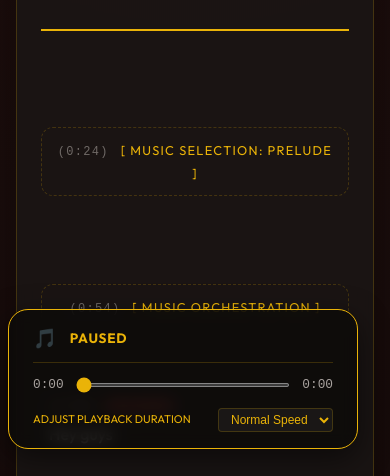
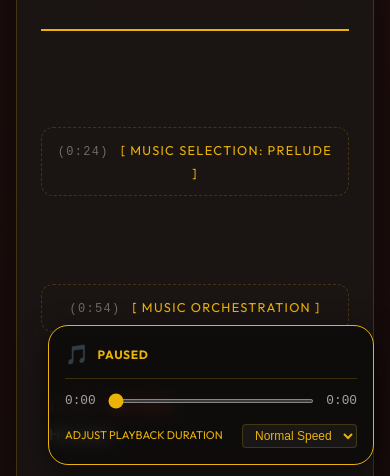
Before and after one commit to seven-711/miss-saigon-act1-script, a plain HTML site: page index.html in a window 390 px wide. Both pictures are taken after a click on the button "Toggle Music". Shown: the part 363-839 px from the top of the page. Drawn offline with Linux system fonts and the light colour scheme.

Commit message:
Fix floating audio button UI for mobile

```diff
--- a/miss-saigon.css
+++ b/miss-saigon.css
@@ -272,6 +272,7 @@
   border-radius: 20px;
   padding: 1rem 1.5rem;
   width: 350px;
+  max-width: calc(100vw - 4rem);
 }
 
 .audio-controls-extra {
@@ -367,4 +368,22 @@
     letter-spacing: 0.1em;
     padding: 0.75rem;
   }
+
+  /* Mobile Audio Pill Adjustments */
+  .audio-pill {
+    right: 1rem;
+    bottom: 1rem;
+    padding: 0.4rem 1rem;
+  }
+
+  .audio-pill.expanded {
+    width: calc(100vw - 2rem);
+    right: 1rem;
+    padding: 1rem;
+  }
+
+  .audio-pill button {
+    gap: 0.5rem;
+    font-size: 0.75rem;
+  }
 }
```
